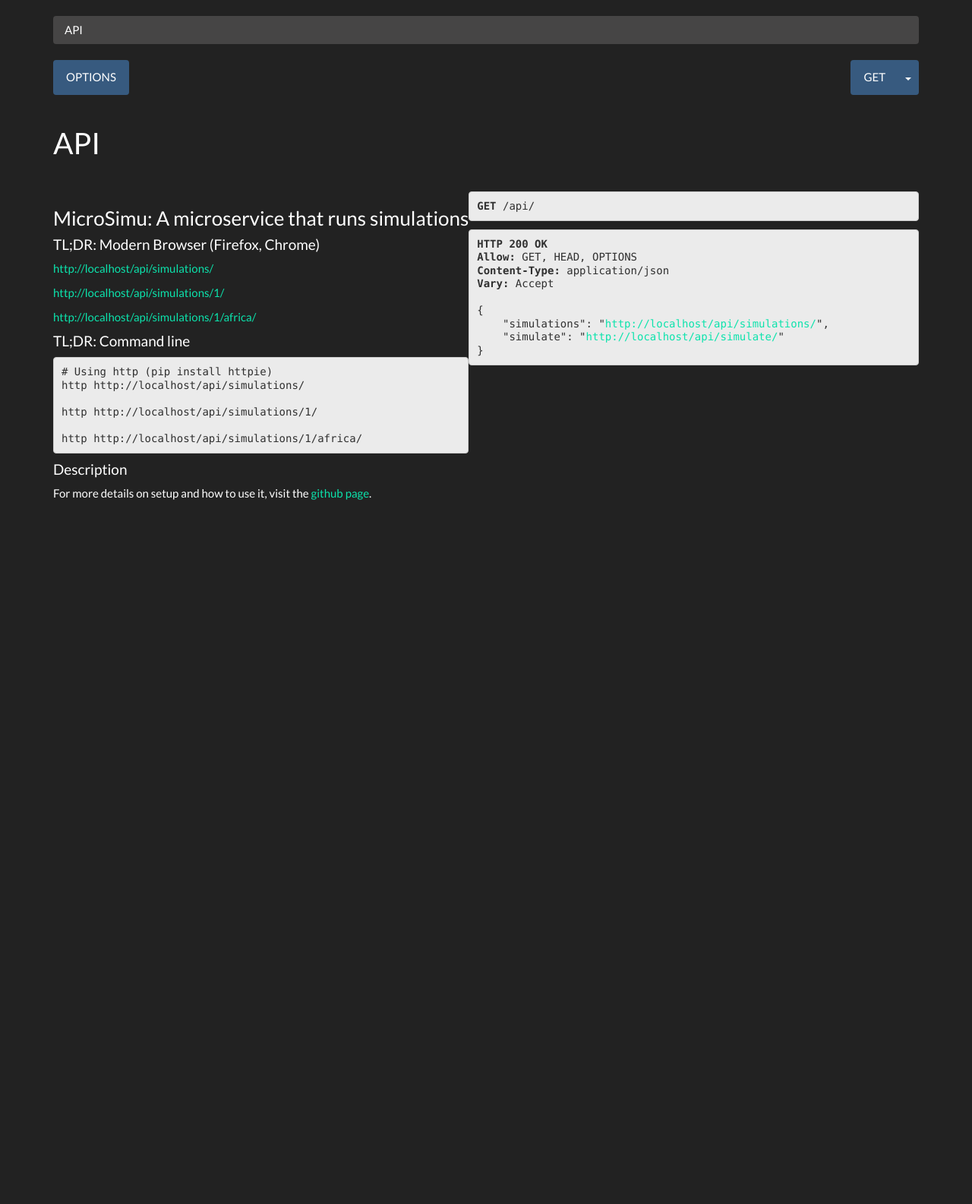
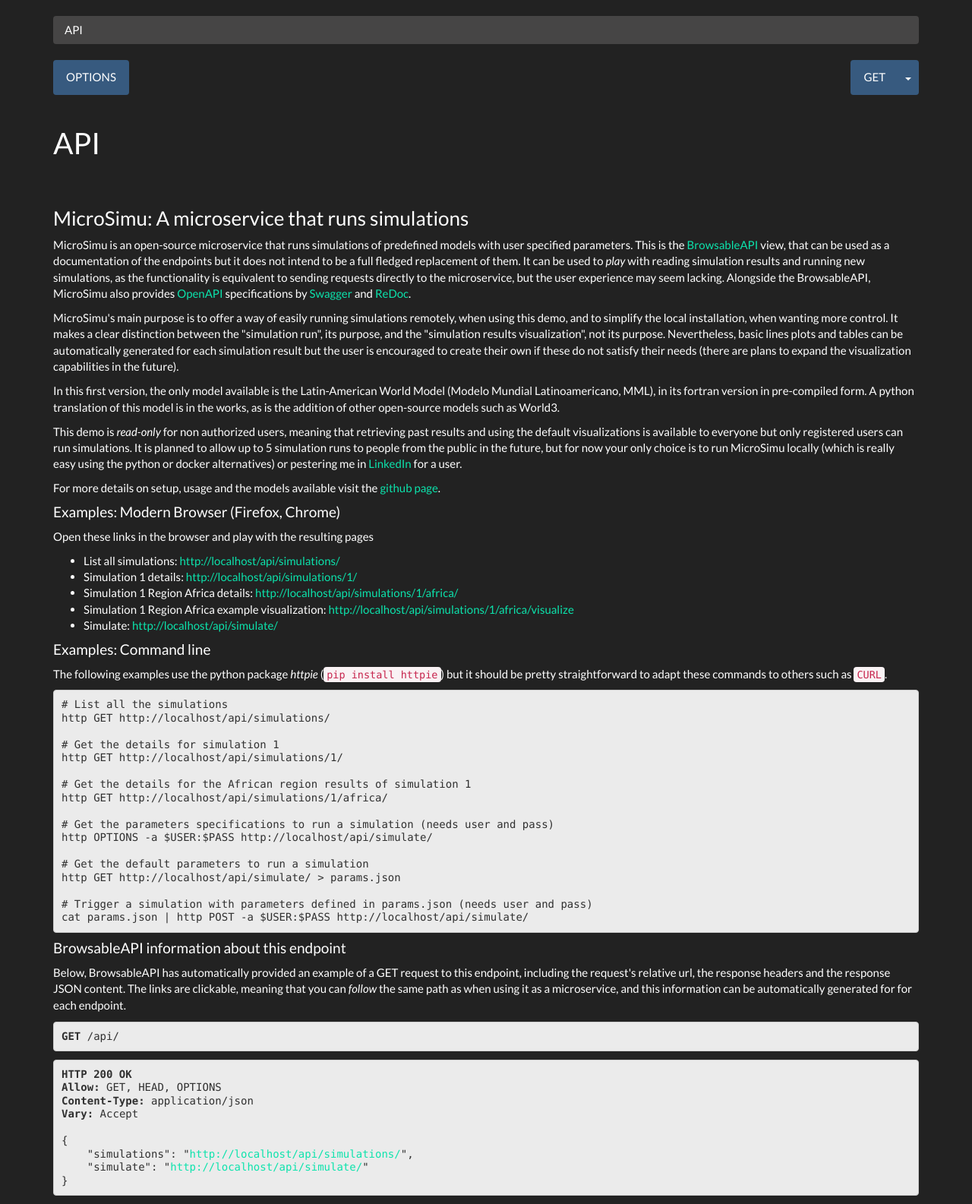
Before and after one commit to Alechan/microsimu, a Django app: page /api/ in a window 1280 px wide. Shown: the part 60-1645 px from the top of the page at 76% size. Before the commit the page ends 718 px from the top, so only its background shows below. Run offline with Django 3.2, Linux system fonts and the light colour scheme; parts of the project's set-up code (start-up, migrations or seed data) failed here and were passed over; some libraries are stand-ins or nearby versions.

Commit message:
#55: minor fixes found throughout

```diff
--- a/src/api/serializers/parameters_serializers.py
+++ b/src/api/serializers/parameters_serializers.py
@@ -1,4 +1,5 @@
 from rest_framework import serializers
+from rest_framework.utils.serializer_helpers import ReturnDict
 
 from api.models.models import LAWMGeneralParameters, LAWMRegionalParameters, \
     LAWMRunParameters
@@ -82,7 +83,8 @@ class RunParametersSerializer(serializers.ModelSerializer, metaclass=MicroSimuSe
         :return:
         """
         if not self.instance:
-            data = self.get_default_serialized_data()
+            ret = self.get_default_serialized_data()
+            return ReturnDict(ret, serializer=self)
         else:
             data = super().data
         return data
--- a/src/api/views.py
+++ b/src/api/views.py
@@ -2,7 +2,6 @@ from django.http import HttpResponseRedirect
 from django.shortcuts import get_object_or_404, render
 from django.views import View
 from rest_framework import mixins, status, permissions
-from rest_framework.renderers import TemplateHTMLRenderer
 from rest_framework.response import Response
 from rest_framework.reverse import reverse
 from rest_framework.views import APIView
@@ -10,6 +9,7 @@ from rest_framework.viewsets import GenericViewSet
 
 from api import settings_api
 from api.endpoint_metadata import DescriptiveFieldsMetadater
+from api.migrations.helper.db_models_from_dfs import load_lawm_run_to_db
 from api.models.models import LAWMSimulation, LAWMRunParameters
 from api.serializers.parameters_serializers import RunParametersSerializer
 from api.serializers.results_serializers import RegionResultSerializer
@@ -17,32 +17,83 @@ from api.serializers.simulation_serializers import SimulationListSerializer, Sim
 from api.std_lib.lawm.regions import Africa
 from api.std_lib.lawm.simulator.exceptions import ValidInputButSimulationError
 from api.std_lib.lawm.simulator.fortran.lawm_fortran_simulator import LAWMFortranSimulator
-from api.migrations.helper.db_models_from_dfs import load_lawm_run_to_db
 
 
 class ApiRoot(APIView):
     """
     ## MicroSimu: A microservice that runs simulations
-    ### TL;DR: Modern Browser (Firefox, Chrome)
-    <{simulations_url}>
+    MicroSimu is an open-source microservice that runs simulations of predefined models with user specified parameters.
+    This is the [BrowsableAPI][BrowsableAPI] view, that can be used as a documentation of the endpoints but it does
+    not intend to be a full fledged replacement of them. It can be used to *play* with reading simulation results and
+    running new simulations, as the functionality is equivalent to sending requests directly to the microservice,
+    but the user experience may seem lacking. Alongside the BrowsableAPI, MicroSimu also provides [OpenAPI][OpenAPI]
+    specifications by [Swagger][microsimu-swagger] and [ReDoc][microsimu-redoc].
 
-    <{simu_1_url}>
+    MicroSimu's main purpose is to offer a way of easily running simulations remotely, when using this demo,
+    and to simplify the local installation, when wanting more control. It makes a clear distinction between the
+    "simulation run", its purpose, and the "simulation results visualization", not its purpose. Nevertheless,
+    basic lines plots and tables can be automatically generated for each simulation result but the user is
+    encouraged to create their own if these do not satisfy their needs (there are plans to expand the visualization
+    capabilities in the future).
 
-    <{simu_1_africa_url}>
+    In this first version, the only model available is the Latin-American World
+    Model (Modelo Mundial Latinoamericano, MML), in its fortran version in pre-compiled form.
+     A python translation of this model is in the works, as is the addition of other open-source
+      models such as World3.
 
-    ### TL;DR: Command line
-        # Using http (pip install httpie)
-        http {simulations_url}
+    This demo is *read-only* for non authorized users, meaning that retrieving past results and
+    using the default visualizations is available to everyone but only registered users can
+    run simulations. It is planned to allow up to 5 simulation runs to people from the public in the
+    future, but for now your only choice is to run MicroSimu locally (which is really easy using
+    the python or docker alternatives) or pestering me in [LinkedIn][LinkedIn] for a user.
 
-        http {simu_1_url}
+    For more details on setup, usage and the models available visit the [github page][github].
 
-        http {simu_1_africa_url}
+    ### Examples: Modern Browser (Firefox, Chrome)
+    Open these links in the browser and play with the resulting pages
 
-    ### Description
+    - List all simulations: <{simulations_url}>
+    - Simulation 1 details: <{simu_1_url}>
+    - Simulation 1 Region Africa details: <{simu_1_africa_url}>
+    - Simulation 1 Region Africa example visualization: <{simu_1_africa_visualize_url}>
+    - Simulate: <{simulate_url}>
 
-    For more details on setup and how to use it, visit the [github page][github].
+    ### Examples: Command line
+    The following examples use the python package *httpie* (`pip install httpie`) but it should be pretty
+    straightforward to adapt these commands to others such as `CURL`.
+
+        # List all the simulations
+        http GET {simulations_url}
+
+        # Get the details for simulation 1
+        http GET {simu_1_url}
+
+        # Get the details for the African region results of simulation 1
+        http GET {simu_1_africa_url}
+
+        # Get the parameters specifications to run a simulation (needs user and pass)
+        http OPTIONS -a $USER:$PASS {simulate_url}
+
+        # Get the default parameters to run a simulation
+        http GET {simulate_url} > params.json
+
+        # Trigger a simulation with parameters defined in params.json (needs user and pass)
+        cat params.json | http POST -a $USER:$PASS {simulate_url}
+
+    ### BrowsableAPI information about this endpoint
+    Below, BrowsableAPI has automatically provided an example of a GET
+    request to this endpoint, including the request's relative url, the response
+    headers and the response JSON content. The links are clickable, meaning that you can
+    *follow* the same path as when using it as a microservice, and this information can be automatically
+     generated for for each endpoint.
+
 
     [github]: http://github.com/Alechan/microsimu
+    [BrowsableAPI]: https://www.django-rest-framework.org/topics/browsable-api/
+    [OpenAPI]: http://spec.openapis.org/oas/v3.0.3
+    [microsimu-swagger]: {microsimu_swagger_url}
+    [microsimu-redoc]: {microsimu_redoc_url}
+    [LinkedIn]: https://www.linkedin.com/in/alejandro-dan%C3%B3s-058a57104/
     """
     @staticmethod
     def get(request, format=None):
@@ -65,9 +116,13 @@ class ApiRoot(APIView):
         """
         base_description = self.__class__.__doc__
         description = base_description.format(
-            simulations_url  =self.request.build_absolute_uri(reverse("api:simulations")),
-            simu_1_url       =self.request.build_absolute_uri(reverse("api:simulation-detail", args=[1])),
-            simu_1_africa_url=self.request.build_absolute_uri(reverse("api:regionresult-detail", args=[1, Africa.name])),
+            simulations_url            =self.request.build_absolute_uri(reverse("api:simulations")),
+            simu_1_url                 =self.request.build_absolute_uri(reverse("api:simulation-detail", args=[1])),
+            simu_1_africa_url          =self.request.build_absolute_uri(reverse("api:regionresult-detail", args=[1, Africa.name])),
+            simu_1_africa_visualize_url=self.request.build_absolute_uri(reverse("api:visualize", args=[1, Africa.name])),
+            simulate_url               =self.request.build_absolute_uri(reverse("api:simulate")),
+            microsimu_swagger_url      =self.request.build_absolute_uri(reverse("schema-swagger-ui")),
+            microsimu_redoc_url        =self.request.build_absolute_uri(reverse("schema-redoc")),
         )
         return description
 
@@ -75,20 +130,31 @@ class ApiRoot(APIView):
 class SimulateViewSet(mixins.CreateModelMixin,
                       mixins.RetrieveModelMixin,
                       GenericViewSet):
+    """
+    Requests:
+
+    - GET: example of valid data to send in POST request. Uses default values.
+
+    - OPTIONS: descriptions of the parameters (name, minimum, maximum, category, ...). Requires user
+    authentication.
+
+    - POST: triggers a simulation with the provided data. Requires user authentication.
+
+    If the user is logged in when using the BrowsableAPI, a form to post fre-form data
+    with the same values as returned by a GET request can be found on the bottom.
+    """
     metadata_class = DescriptiveFieldsMetadater
     queryset = LAWMRunParameters.objects.all()
     permission_classes = [permissions.IsAuthenticatedOrReadOnly]
     serializer_class = RunParametersSerializer
 
-    def __init__(self):
-        super().__init__()
+    def __init__(self, *args, **kwargs):
+        super().__init__(*args, **kwargs)
         self.simulator = LAWMFortranSimulator(settings_api.LAWM_RUNS_FOLDER_PATH)
 
     def create(self, request, *args, **kwargs):
-        """
-        The default method returns a response with the input data.
-        We want to redirect to the simulation detail of the new simulation.
-        """
+        # The default method returns a response with the input data.
+        # We want to redirect to the simulation detail of the new simulation.
         try:
             _ = super().create(request, *args, **kwargs)
             simu_id = self.new_simulation.id
@@ -100,6 +166,9 @@ class SimulateViewSet(mixins.CreateModelMixin,
             )
 
     def retrieve(self, request, *args, **kwargs):
+        """
+        Get an example of the data to send to the POST request. Includes default values.
+        """
         default_params = RunParametersSerializer.get_default_serialized_data()
         return Response(default_params)
 
@@ -133,7 +202,7 @@ class SimulationDetail(APIView):
     """
     Get the details of a simulation
     """
-    renderer_classes = APIView.renderer_classes + [TemplateHTMLRenderer]
+    renderer_classes = APIView.renderer_classes
 
     @staticmethod
     def get(request, pk):
@@ -147,7 +216,7 @@ class RegionResultDetail(APIView):
     Get a region's (Developed Countries, Latin-America, Africa, Asia) results for
     a simulation.
     """
-    renderer_classes = APIView.renderer_classes + [TemplateHTMLRenderer]
+    renderer_classes = APIView.renderer_classes
 
     def get_view_name(self):
         return "Region Result"
```
Also changed, not shown: src/api/templates/api/visualize.html (+4 -4 lines), README.md.
